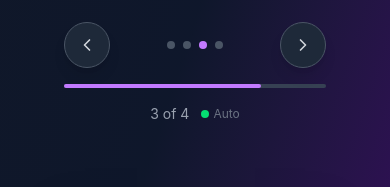
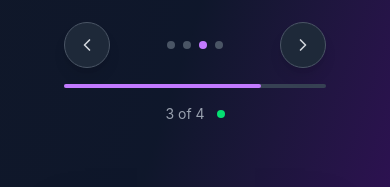
Before and after one commit to adeepakwork/dwr-design-inspire, a Next.js app: page /products/core-mind in a window 390 px wide. Shown: the part 3992-4179 px from the top of the page. Built offline with nearby package versions, Linux system fonts and the light colour scheme.

Commit message:
refactor: Remove auto/manual indicator from MobileDeveloperCarousel and MobileUseCaseCarousel

```diff
--- a/src/components/DeveloperSection.tsx
+++ b/src/components/DeveloperSection.tsx
@@ -227,9 +227,6 @@ const MobileDeveloperCarousel = memo(() => {
           <div className={`w-2 h-2 rounded-full transition-colors ${
             isAutoPlaying ? 'bg-green-400' : 'bg-gray-500'
           }`} />
-          <span className="text-xs text-gray-500">
-            {isAutoPlaying ? 'Auto' : 'Manual'}
-          </span>
         </div>
       </div>
     </div>
--- a/src/components/UseCasesSection.tsx
+++ b/src/components/UseCasesSection.tsx
@@ -237,9 +237,6 @@ const MobileUseCaseCarousel = memo(() => {
           <div className={`w-2 h-2 rounded-full transition-colors ${
             isAutoPlaying ? 'bg-green-500' : 'bg-gray-400'
           }`} />
-          <span className="text-xs text-gray-400">
-            {isAutoPlaying ? 'Auto' : 'Manual'}
-          </span>
         </div>
       </div>
     </div>
```
